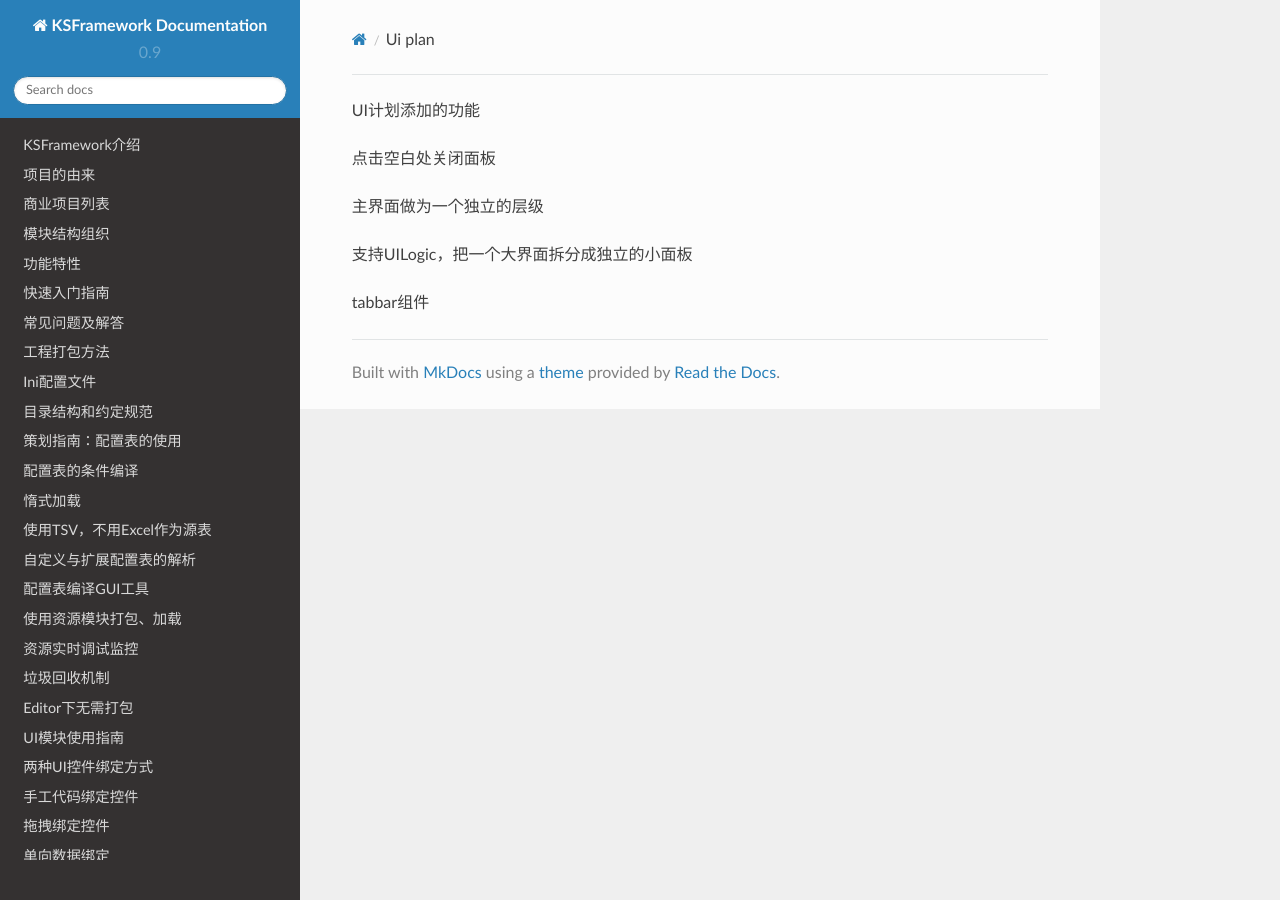
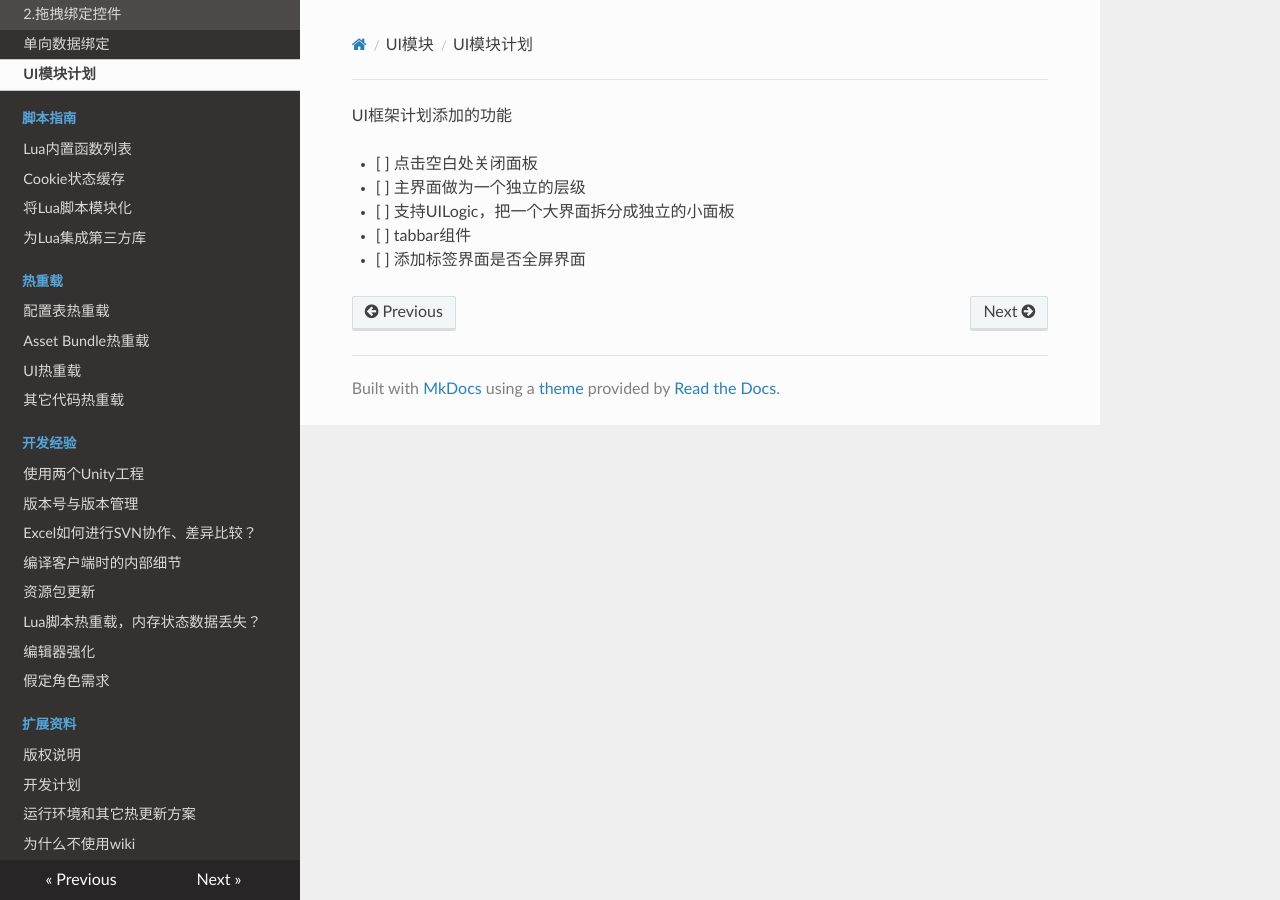
Before and after one commit to mr-kelly/KSFramework, an MkDocs documentation site: the page built from docs/ui/ui-plan.md, in a window 1280 px wide. Built offline with MkDocs 1.6.1, drawn with Linux system fonts in a browser that asks for light colours; nearby versions of some CDN libraries.

Commit message:
yml增加二级目录;add开发计划

````diff
--- a/docs/overview/install.md
+++ b/docs/overview/install.md
@@ -1,7 +1,3 @@
-
-
-## 从产品包安装
-
 您可以从[KSFramework Release](https://github.com/mr-kelly/KSFramework/releases)页面下载最新版本的产品包。
 
 将压缩包解压后，直接双击场景KSFramework/Assets/Game.unity，或直接用Unity打开KSFramework目录。
@@ -9,13 +5,4 @@
 > 如遇到无法下载的网络问题, 备选下载站:
 > - [KSFramework Appveyor Artifacts](https://ci.appveyor.com/project/mr-kelly/ksframework/branch/master/artifacts): 包含每次提交的构建结果
 > - [KSFramework OSChina镜像](http://git.oschina.net/mrkelly/KSFramework)): 国内的镜像Git
-
-
-## 从源码安装
-
-获取到源码后，需要通过git submodule命令获取KEngine和SLua
-```shell
-git submodule init
-git submodule update
-```
-拉取submodule后，Windows下双击执行源码Install.bat进行安装，把KEngine和SLua相关代码链接到KSFramework各目录，然后用Unity打开
+> - https://hub.fastgit.org/mr-kelly/KSFramework.git 国内git clone加速
--- a/docs/roadmap.md
+++ b/docs/roadmap.md
@@ -1,8 +1,19 @@
+## 开发计划
 
-# 开发计划
+- [ ] 文档的完善，补充近期新增的功能
+- [ ] 增加一些组件，比如UI上显示3D模型，UI上显示特效
+- [ ] 开发DEMO小游戏，延伸热重载的范围
+- [ ] 对lua config 进行热重载
+- [ ] Editor脚本限制使用Standard Shader
+- [ ] 对常见ab资源进行缓存
+- [ ] \#if UNITY_5 || UNITY_2017_1_OR_NEWER 改成只有一个宏
+- [ ] 去掉所有未到的代码，减少IL2CPP的出包时间
+- [ ] 场景加载的管理
 
-- 计划新的文件监测类，代替不稳定的FileWatcher；
-- 文档的完善，资源模块的内部实现稍显过复杂；
-- 斟酌将一些没有开源的模块逐步开源，如上传、更新、图集自动化等；
-- 开发DEMO小游戏，延伸热重载的范围；
-- Lua AOP的加入
+## 已完成
+
+- [x] 给KSFramework增加下载更新功能
+- [x] 增加对SpriteAtlas图集的管理
+- [x] 编译excel的做成独立tablemlgui，已开源
+- [x] tableml增加把配置数据导出lua
+- [x] 处理掉代码中的Warning
--- a/docs/ui/ui-plan.md
+++ b/docs/ui/ui-plan.md
@@ -1,9 +1,10 @@
-UI计划添加的功能
+UI框架计划添加的功能
 
-点击空白处关闭面板
+- [ ] 点击空白处关闭面板
 
-主界面做为一个独立的层级
+- [ ] 主界面做为一个独立的层级
 
-支持UILogic，把一个大界面拆分成独立的小面板
+- [ ] 支持UILogic，把一个大界面拆分成独立的小面板
 
-tabbar组件
+- [ ] tabbar组件
+- [ ] 添加标签界面是否全屏界面
--- a/mkdocs.yml
+++ b/mkdocs.yml
@@ -2,20 +2,26 @@ site_name:  KSFramework Documentation
 theme:  readthedocs
 
 extra:
-    version:  0.9
+    version:  1.2
 nav:
+  - 简介:
     - "KSFramework介绍": index.md
     - "项目的由来": overview/why.md
     - "商业项目列表": Home.md
     - "模块结构组织": overview/structure.md
     - "功能特性": overview/features.md
+    - "下载安装": overview/install.md
+
+  - 快速开始:
     - "快速入门指南": quickstart.md
     - "常见问题及解答": faq.md
     - "工程打包方法": build-project.md
 
+  - 基础约定:
     - "Ini配置文件": basic/config.md
     - "目录结构和约定规范": basic/file-structure.md
 
+  - 配置表模块:
     - "策划指南：配置表的使用": setting/guide.md
     - "配置表的条件编译": setting/condition-compile.md
     - "惰式加载": setting/lazy-load.md
@@ -23,27 +29,33 @@ nav:
     - "自定义与扩展配置表的解析": setting/custom-table-reader.md
     - "配置表编译GUI工具": setting/tableml_gui.md
 
+  - 资源模块:
     - "使用资源模块打包、加载": resource/guide.md
     - "资源实时调试监控": resource/debug.md
     - "垃圾回收机制": resource/gc.md
     - "Editor下无需打包": resource/edit_mode.md
 
+  - UI模块:
     - "UI模块使用指南": ui/guide.md
     - "两种UI控件绑定方式": ui/ui-bind-vs-outlet.md
-    - "手工代码绑定控件": ui/ui-binding.md
-    - "拖拽绑定控件": ui/lua-outlet.md
+    - "1.手工代码绑定控件": ui/ui-binding.md
+    - "2.拖拽绑定控件": ui/lua-outlet.md
     - "单向数据绑定": ui/data-binding.md
+    - "UI模块计划": ui/ui-plan.md
 
+  - 脚本指南:
     - "Lua内置函数列表": scripting/functions.md
     - "Cookie状态缓存": scripting/cookie.md
     - "将Lua脚本模块化": scripting/lua-module.md
     - "为Lua集成第三方库": scripting/lua-lib.md
 
+  - 热重载:
     - "配置表热重载": hotreload/setting.md
     - "Asset Bundle热重载": hotreload/assetbundle.md
     - "UI热重载": hotreload/ui.md
     - "其它代码热重载": hotreload/code.md
 
+  - 开发经验:
     - "使用两个Unity工程": advanced/seperate-unity-projects.md
     - "版本号与版本管理": advanced/versioning.md
     - "Excel如何进行SVN协作、差异比较？": advanced/excel-diff.md
@@ -53,6 +65,7 @@ nav:
     - "编辑器强化": advanced/editor.md
     - "假定角色需求": advanced/roles.md
 
+  - 扩展资料:
     - "版权说明": license.md
     - "开发计划": roadmap.md
     - "运行环境和其它热更新方案": overview/environment-other-hotfix-solution.md
````
Also changed, not shown: docs/github wiki-mkdocs.md (+1 -1 lines), docs/license.md (+1 -1 lines).
